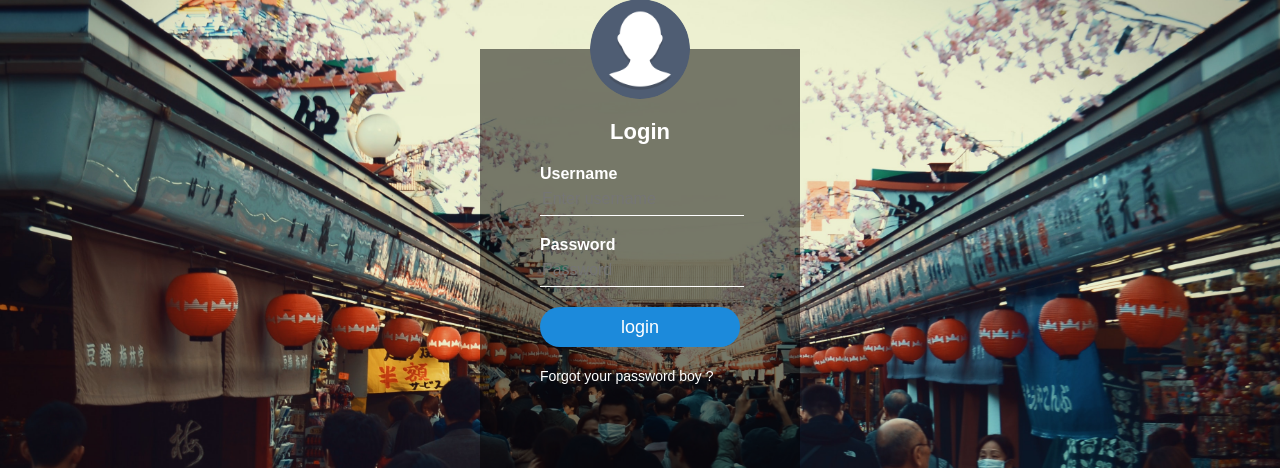
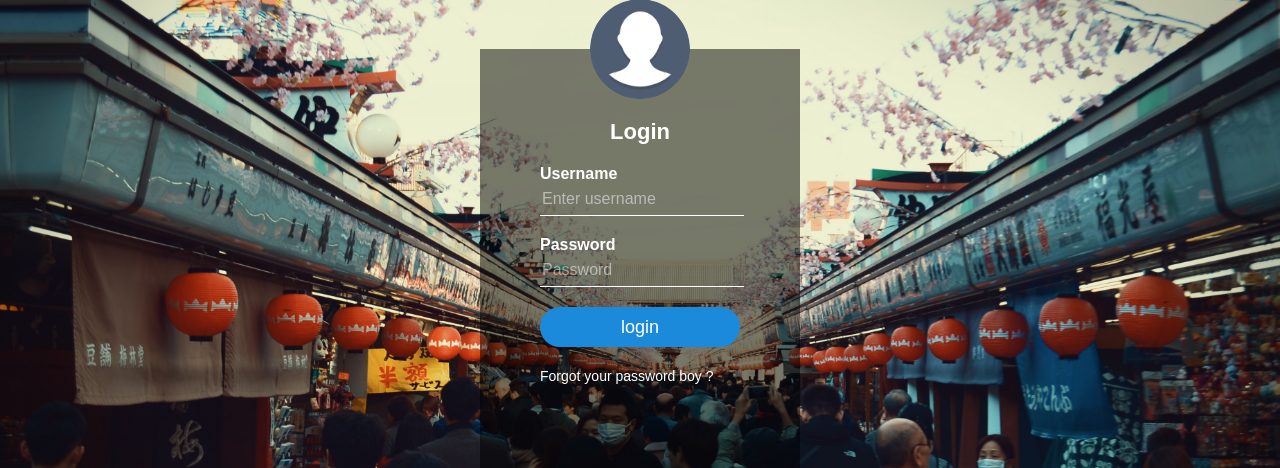
Before and after one commit to Koushi009/Register---Login-page, a PHP site: page / in a window 1280 px wide. Shown: the part 141-609 px from the top of the page. Run offline with PHP 8.4, Linux system fonts and the light colour scheme.

Commit message:
slight opacity changer for placeholders

```diff
--- a/Style.css
+++ b/Style.css
@@ -54,8 +54,9 @@ font-weight:bold;
 }
 
 .loginbox input {
-	width:100%;
-	margin-bottom:20px;
+	width: 100%;
+	margin-bottom: 20px;
+	color: #fff;
 }
 
 .loginbox input[type="text"], input[type="password"] {
@@ -67,7 +68,18 @@ height:30px;
 color:#fff;
 font-size:16px;
 
+
+
 }
+
+.loginbox input::placeholder {
+
+	color:white;
+	opacity:0.5;
+
+}
+
+
 
 .loginbox input[type="submit"] {
 
```
